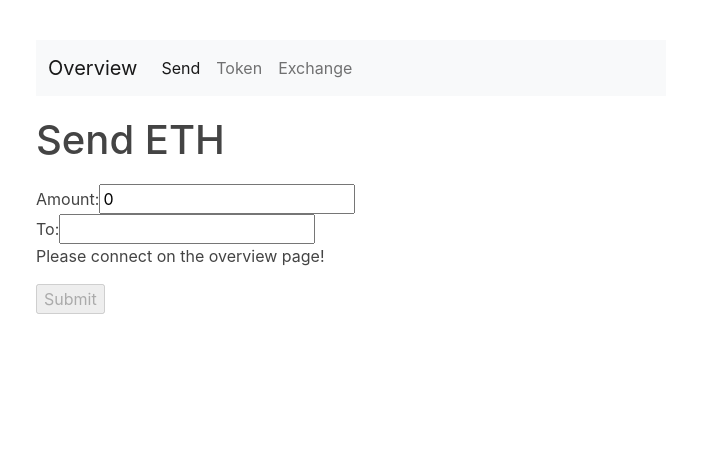
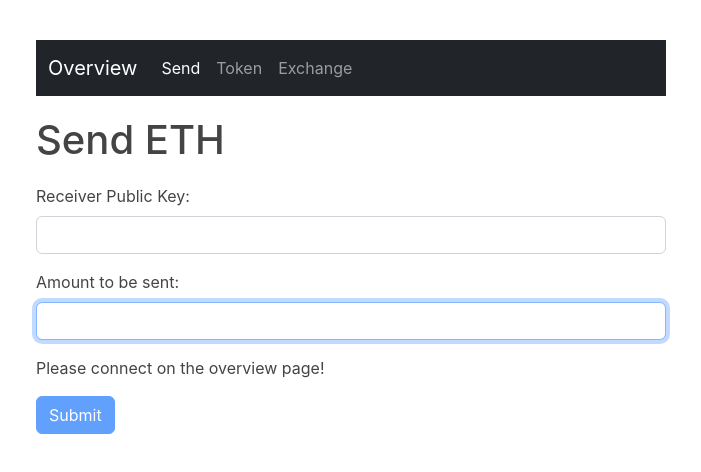
Before and after one commit to seya12/dex, a React (Create React App) app in the folder frontend/: page /send in a window 1280 px wide. Shown: the top 472 px of the page, without its empty margins (289-990 px from the left). Built offline with nearby package versions, Linux system fonts and the light colour scheme; no server answers.

Commit message:
some UI stuff, actually using bootstrap

```diff
--- a/frontend/src/components/Exchange.jsx
+++ b/frontend/src/components/Exchange.jsx
@@ -76,7 +76,7 @@ const Exchange = () => {
                 <td>{trade.buyer.token}</td>
                 <td>{trade.buyer.amount.toString()}</td>
                 <td>
-                  <button>Take Trade</button>
+                  <Button variant="dark">Take Trade</Button>
                 </td>
               </tr>
             );
@@ -150,13 +150,10 @@ const Exchange = () => {
     const trades = new ethers.Contract(CONTRACT_ADDRESS, TradesAbi.abi, signer);
 
     const tx = await trades.addTrade(trade);
-    console.log("w11111hä");
-
-    const confirmedTx = await tx.wait();
-    console.log("confirmed");
+    setShowModal(false);
+    await tx.wait();
 
     fetchContract();
-    setShowModal(false);
   };
 
   return (
@@ -166,9 +163,9 @@ const Exchange = () => {
       <section>{showTradess()}</section>
       <h2>Past Trades</h2>
       <section>{showClosedTrades}</section>
-      <button onClick={() => setShowModal(true)} disabled={!signer}>
+      <Button onClick={() => setShowModal(true)} disabled={!signer}>
         Offer Trade
-      </button>
+      </Button>
 
       <Modal show={showModal} onHide={closeMakeTrade}>
         <Form onSubmit={makeTrade}>
--- a/frontend/src/components/NavigationBar.jsx
+++ b/frontend/src/components/NavigationBar.jsx
@@ -5,7 +5,7 @@ import { NavLink } from "react-router-dom";
 
 const NavigationBar = () => {
   return (
-    <Navbar bg="light" expand="sm">
+    <Navbar bg="dark" variant="dark" expand="md">
       <Container>
         <Navbar.Brand as={NavLink} to="/">
           Overview
--- a/frontend/src/components/Send.jsx
+++ b/frontend/src/components/Send.jsx
@@ -2,15 +2,14 @@
 TODO: Form with input and submit button
 make sure signer is available, make transaction, listen for event
 */
-
+import Button from "react-bootstrap/Button";
+import Form from "react-bootstrap/Form";
 import { utils } from "ethers";
 import { useState, useContext } from "react";
 import { ApplicationContext } from "../ApplicationContext";
 
 const Send = () => {
   const { etherProvider, signer, user } = useContext(ApplicationContext);
-  const [receiver, setReceiver] = useState("");
-  const [amount, setAmount] = useState(0);
   const [txHash, setTxHash] = useState({
     hash: "",
     waiting: false,
@@ -19,6 +18,8 @@ const Send = () => {
 
   const sendTransaction = async (event) => {
     event.preventDefault();
+    const receiver = event.target.receiver.value;
+    const amount = event.target.amount.value;
 
     //TODO: Wait for mined transaction, display hash...
     const tx = {
@@ -50,37 +51,25 @@ const Send = () => {
       waiting: false,
       confirmed: true,
     });
-    setReceiver("");
-    setAmount(0);
   };
 
   return (
     <>
       <h1>Send ETH</h1>
-      <form onSubmit={sendTransaction}>
-        <div>
-          <label htmlFor="amount">Amount:</label>
-          <input
-            name="amount"
-            id="amount"
-            type="number"
-            value={amount}
-            onChange={(e) => setAmount(e.target.value)}
-          ></input>
-        </div>
-        <div>
-          <label htmlFor="receiver">To:</label>
-          <input
-            name="receiver"
-            id="receiver"
-            type="text"
-            value={receiver}
-            onChange={(e) => setReceiver(e.target.value)}
-          ></input>
-        </div>
+      <Form onSubmit={sendTransaction}>
+        <Form.Group className="mb-3" controlId="receiver">
+          <Form.Label>Receiver Public Key:</Form.Label>
+          <Form.Control type="text" autoFocus />
+        </Form.Group>
+        <Form.Group className="mb-3" controlId="amount">
+          <Form.Label>Amount to be sent:</Form.Label>
+          <Form.Control type="amount" autoFocus />
+        </Form.Group>
         {!signer && <p>Please connect on the overview page!</p>}
-        <input type="submit" value="Submit" disabled={!signer}></input>
-      </form>
+        <Button type="submit" disabled={!signer}>
+          Submit
+        </Button>
+      </Form>
       {txHash.waiting && (
         <p>Waiting for transaction to be mined{txHash.hash}</p>
       )}
--- a/frontend/src/components/Token.jsx
+++ b/frontend/src/components/Token.jsx
@@ -4,6 +4,7 @@ no swap function as mentioned before as ERC20 has allowances
 */
 
 import Form from "react-bootstrap/Form";
+import Button from "react-bootstrap/Button";
 import { ethers } from "ethers";
 import { useContext, useState } from "react";
 import { ApplicationContext } from "../ApplicationContext";
@@ -43,28 +44,18 @@ const Token = () => {
       <button onClick={click}>Click</button>
       <h1>Create new Token</h1>
       <Form onSubmit={createToken}>
-        <div>
-          <label htmlFor="name">Name:</label>
-          <input
-            name="name"
-            id="name"
-            type="text"
-            value={name}
-            onChange={(e) => setName(e.target.value)}
-          ></input>
-        </div>
-        <div>
-          <label htmlFor="amount">Amount:</label>
-          <input
-            name="amount"
-            id="amount"
-            type="number"
-            value={amount}
-            onChange={(e) => setAmount(e.target.value)}
-          ></input>
-        </div>
+        <Form.Group className="mb-3" controlId="tokenName">
+          <Form.Label>Token Name:</Form.Label>
+          <Form.Control type="text" autoFocus />
+        </Form.Group>
+        <Form.Group className="mb-3" controlId="totalSupply">
+          <Form.Label>Total Supply:</Form.Label>
+          <Form.Control type="number" />
+        </Form.Group>
         {!signer && <p>Please connect on the overview page!</p>}
-        <input type="submit" value="Submit" disabled={!signer}></input>
+        <Button type="submit" disabled={!signer}>
+          Submit
+        </Button>
       </Form>
     </>
   );
```
